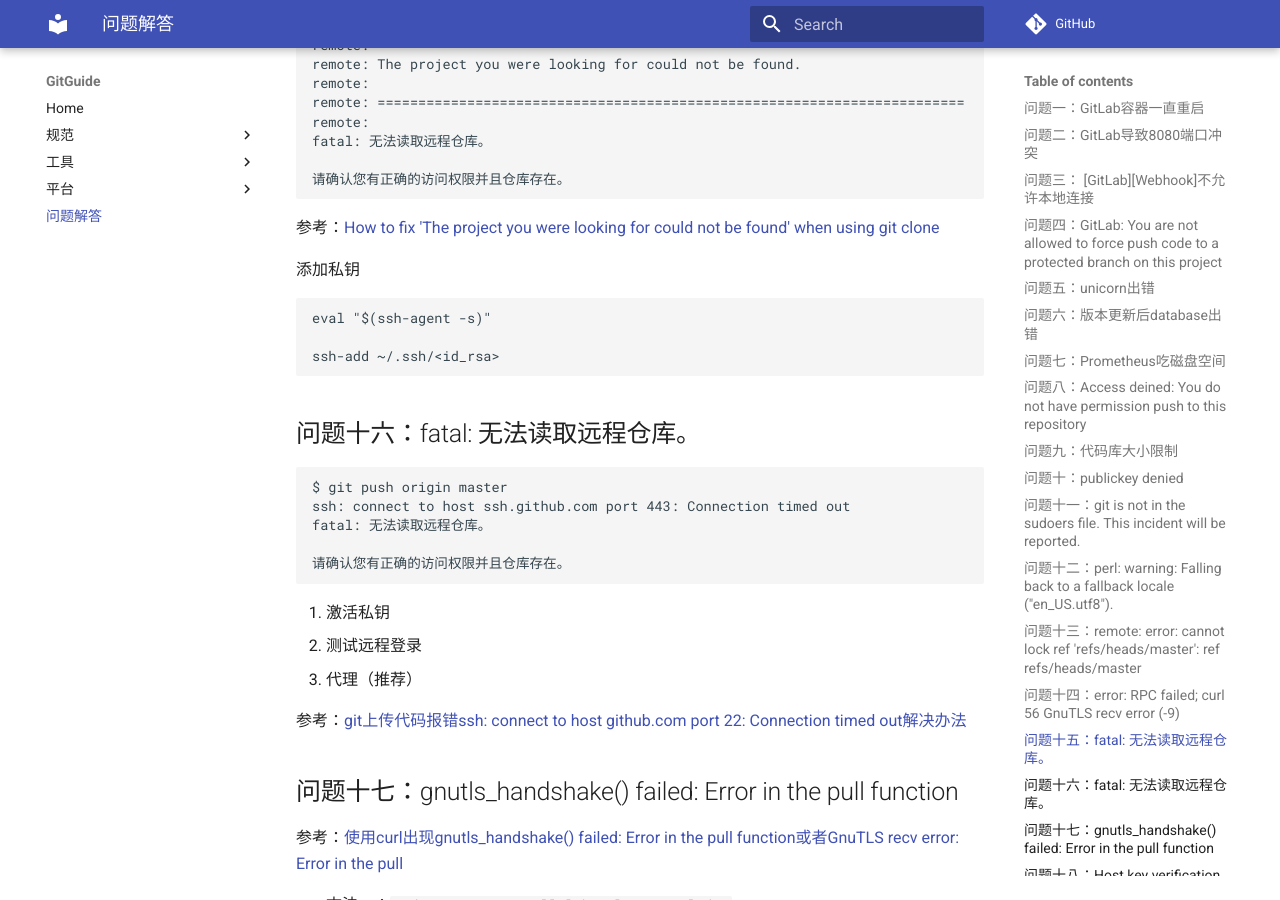
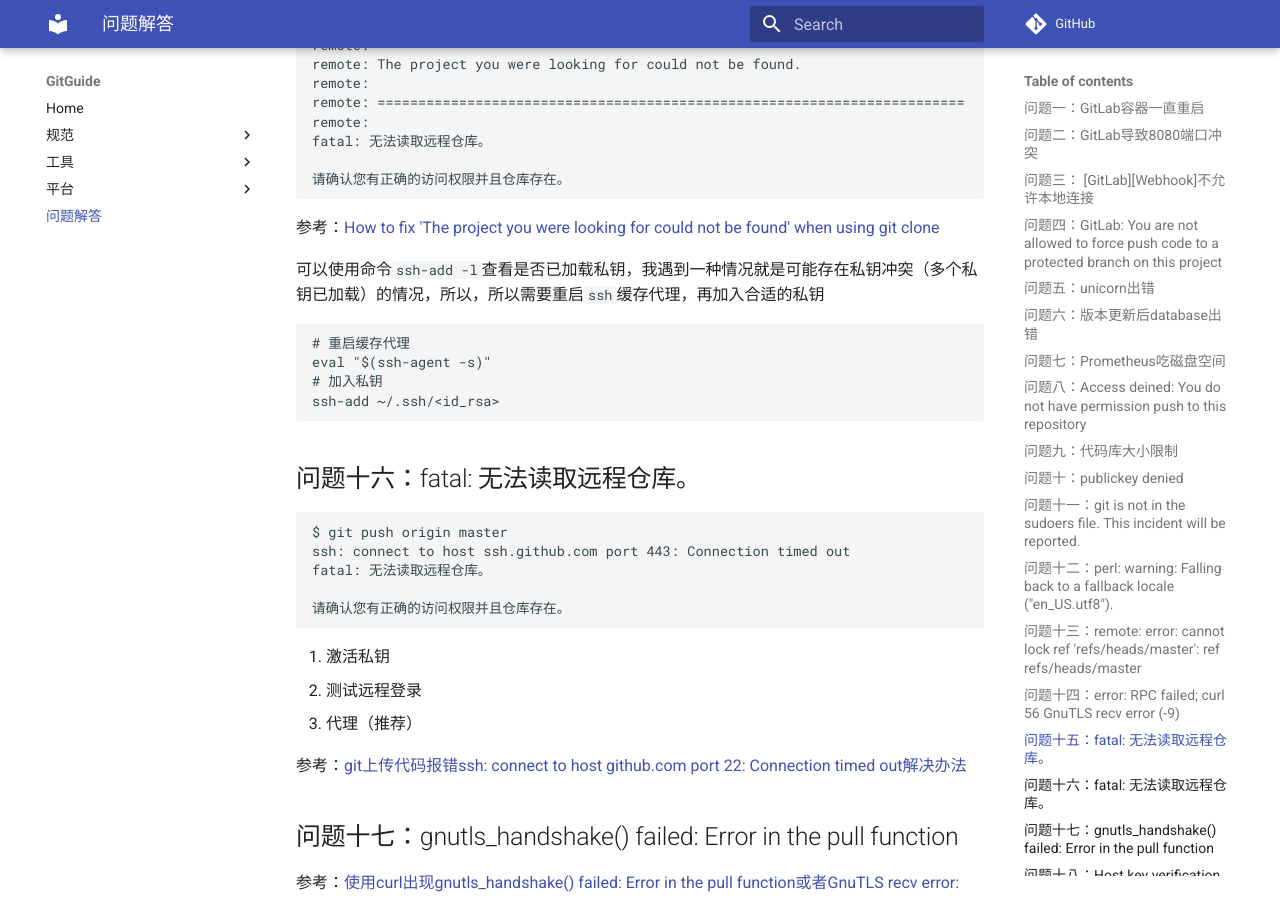
Before and after one commit to ZJDoc/GitGuide, an MkDocs documentation site: the page built from docs/troubleshooting.md, in a window 1280 px wide and 900 px high, scrolled down 12188 px. Built offline with MkDocs 1.6.1 and Material for MkDocs 9.7.7, drawn with Linux system fonts in a browser that asks for light colours; comment, search, counter and statistics services are not loaded.

Commit message:
docs(troubleshooting): update

````diff
--- a/docs/troubleshooting.md
+++ b/docs/troubleshooting.md
@@ -510,11 +510,12 @@ fatal: 无法读取远程仓库。
 
 参考：[How to fix 'The project you were looking for could not be found' when using git clone](https://stackoverflow.com/questions/54571213/how-to-fix-the-project-you-were-looking-for-could-not-be-found-when-using-git)
 
-添加私钥
+可以使用命令`ssh-add -l`查看是否已加载私钥，我遇到一种情况就是可能存在私钥冲突（多个私钥已加载）的情况，所以，所以需要重启`ssh`缓存代理，再加入合适的私钥
 
 ```
+# 重启缓存代理
 eval "$(ssh-agent -s)"
-
+# 加入私钥
 ssh-add ~/.ssh/<id_rsa>
 ```
 
````
